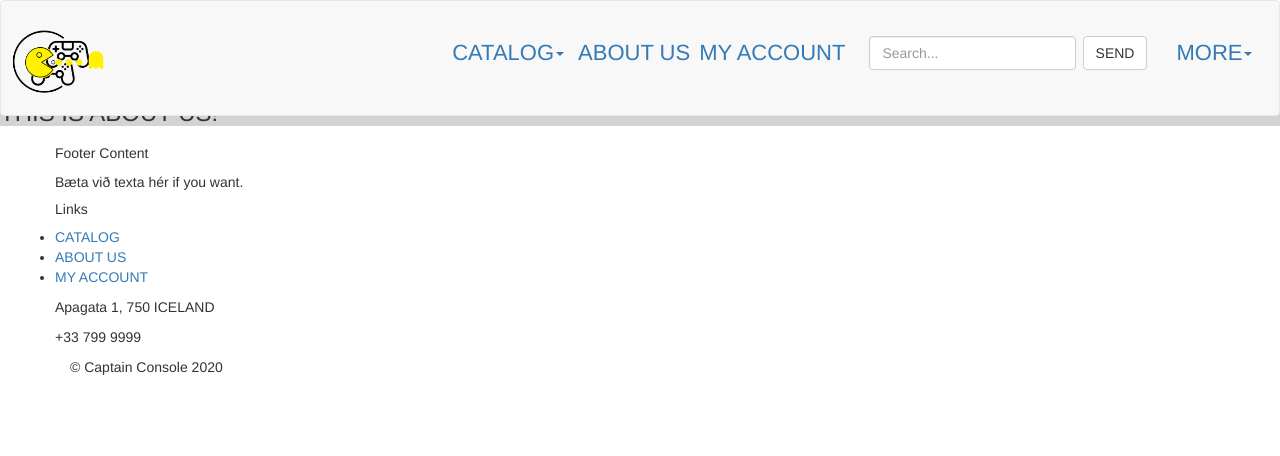
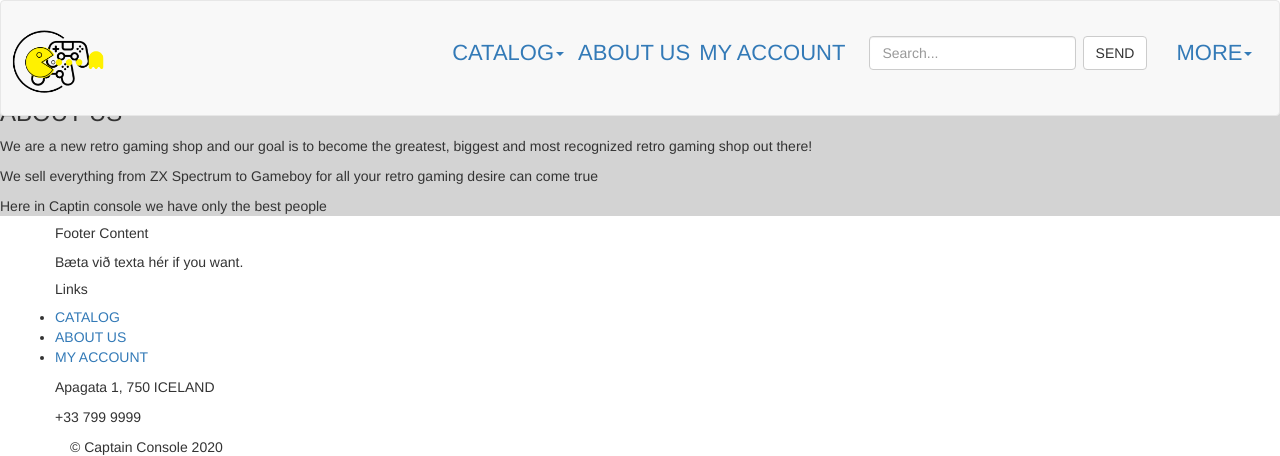
Before and after one commit to sarablondal/verklegt2-46, a Django app: template templates/aboutus/index.html in a window 1280 px wide. Shown: the top 456 px of the page. Run offline with Django 3.2, Linux system fonts and the light colour scheme; the template is opened without the code that fills it, so the values that code supplies are empty; some libraries are stand-ins or nearby versions.

Commit message:
about us byrjun

```diff
--- a/templates/aboutus/index.html
+++ b/templates/aboutus/index.html
@@ -2,6 +2,21 @@
 {% block content %}
         <!-- CATALOG INDEX SKJAL -->
     <div style="background-color:lightgrey;">
-    <h3> THIS IS ABOUT US!</h3>
+    <h3> ABOUT US</h3>
+
+        <div class="aboutus-text">
+        <p>
+            We are a new retro gaming shop and our goal is to become the greatest, biggest and most recognized retro gaming shop out there!
+        </p>
+        <p>
+            We sell everything from ZX Spectrum to Gameboy for all your retro gaming desire can come true
+        </p>
+
+        </div>
+
+        <div class="staff-text">
+            Here in Captin console we have only the best people
+
+        </div>
 
 {% endblock %}
```
Also changed, not shown: 2 other files.
